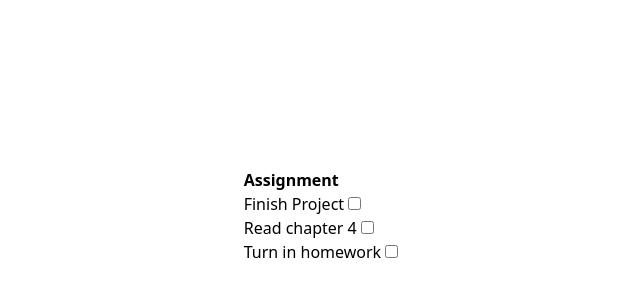
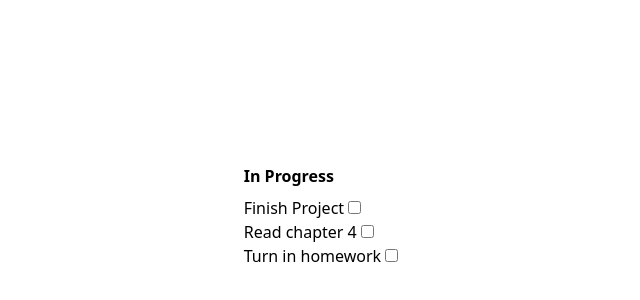
Before and after one commit to Rusydy/learn-vue, a plain HTML site: page Learn Vue 3 - Ep 3, Lists, Conditionals, and Computed Properties/index.html in a window 1280 px wide. Shown: the part 184-484 px from the top of the page, 319-959 px from the left. Drawn offline with nearby package versions, Linux system fonts and the light colour scheme.

Commit message:
refactor: Update assignment section heading in index.html

```diff
--- a/Learn Vue 3 - Ep 3, Lists, Conditionals, and Computed Properties/index.html
+++ b/Learn Vue 3 - Ep 3, Lists, Conditionals, and Computed Properties/index.html
@@ -1,5 +1,5 @@
 <!DOCTYPE html>
-<html lang="en">
+<html lang="en" class="h-full">
 <head>
   <meta charset="UTF-8">
   <meta name="viewport" content="width=device-width, initial-scale=1.0">
@@ -14,7 +14,11 @@
     <section
       v-show="inprogressAssignments.length"
     >
-      <h2 class="font-bold">Assignment</h2>
+      <h2
+        class="font-bold mb-2"
+      >
+        In Progress
+      </h2>
 
       <ul>
         <li
```
